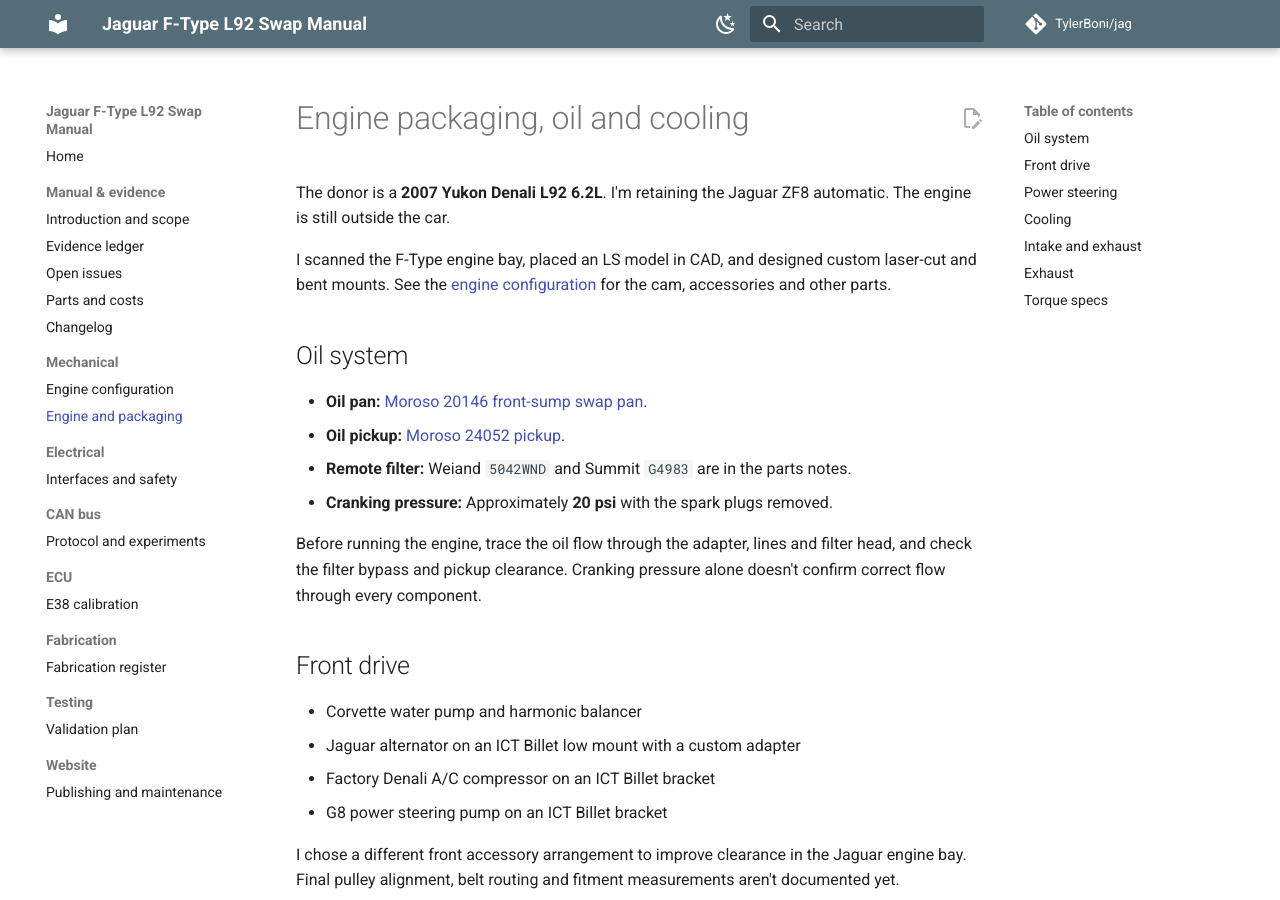
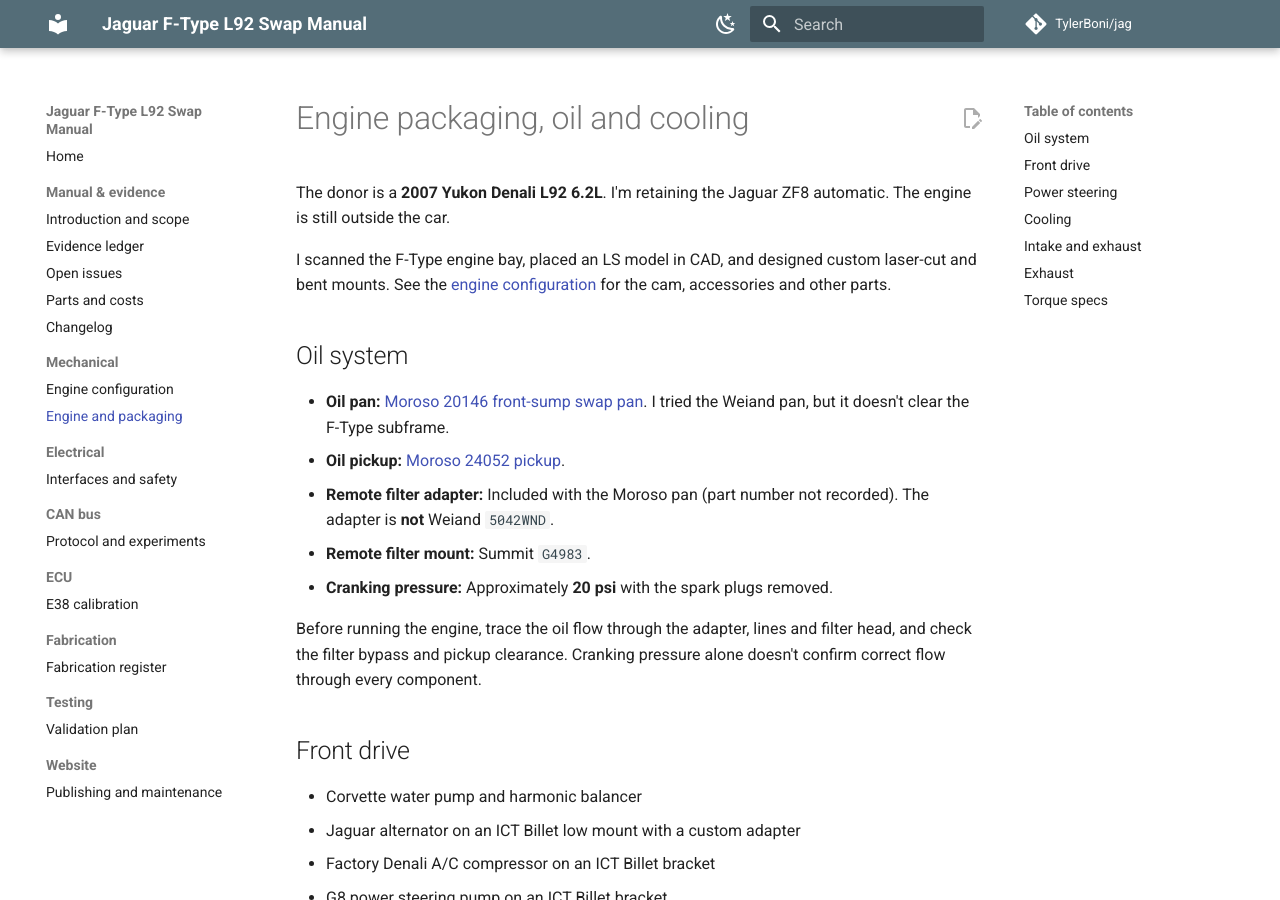
Before and after one commit to TylerBoni/jag, an MkDocs documentation site: the page built from build-manual/docs/mechanical/engine-and-packaging.md, in a window 1280 px wide and 900 px high. Built offline with MkDocs 1.6.1 and Material for MkDocs 9.7.7, drawn with Linux system fonts in a browser that asks for light colours; comment, search, counter and statistics services are not loaded.

Commit message:
docs(oil): record Moroso supplied adapter and Weiand subframe interference

```diff
--- a/build-manual/docs/mechanical/engine-and-packaging.md
+++ b/build-manual/docs/mechanical/engine-and-packaging.md
@@ -6,9 +6,10 @@ I scanned the F-Type engine bay, placed an LS model in CAD, and designed custom
 
 ## Oil system
 
-- **Oil pan:** [Moroso 20146 front-sump swap pan](https://link.amazon/B0cl38x4S).
+- **Oil pan:** [Moroso 20146 front-sump swap pan](https://link.amazon/B0cl38x4S). I tried the Weiand pan, but it doesn't clear the F-Type subframe.
 - **Oil pickup:** [Moroso 24052 pickup](https://link.amazon/B02EmzpKV).
-- **Remote filter:** Weiand `5042WND` and Summit `G4983` are in the parts notes.
+- **Remote filter adapter:** Included with the Moroso pan (part number not recorded). The adapter is **not** Weiand `5042WND`.
+- **Remote filter mount:** Summit `G4983`.
 - **Cranking pressure:** Approximately **20 psi** with the spark plugs removed.
 
 Before running the engine, trace the oil flow through the adapter, lines and filter head, and check the filter bypass and pickup clearance. Cranking pressure alone doesn't confirm correct flow through every component.
```
